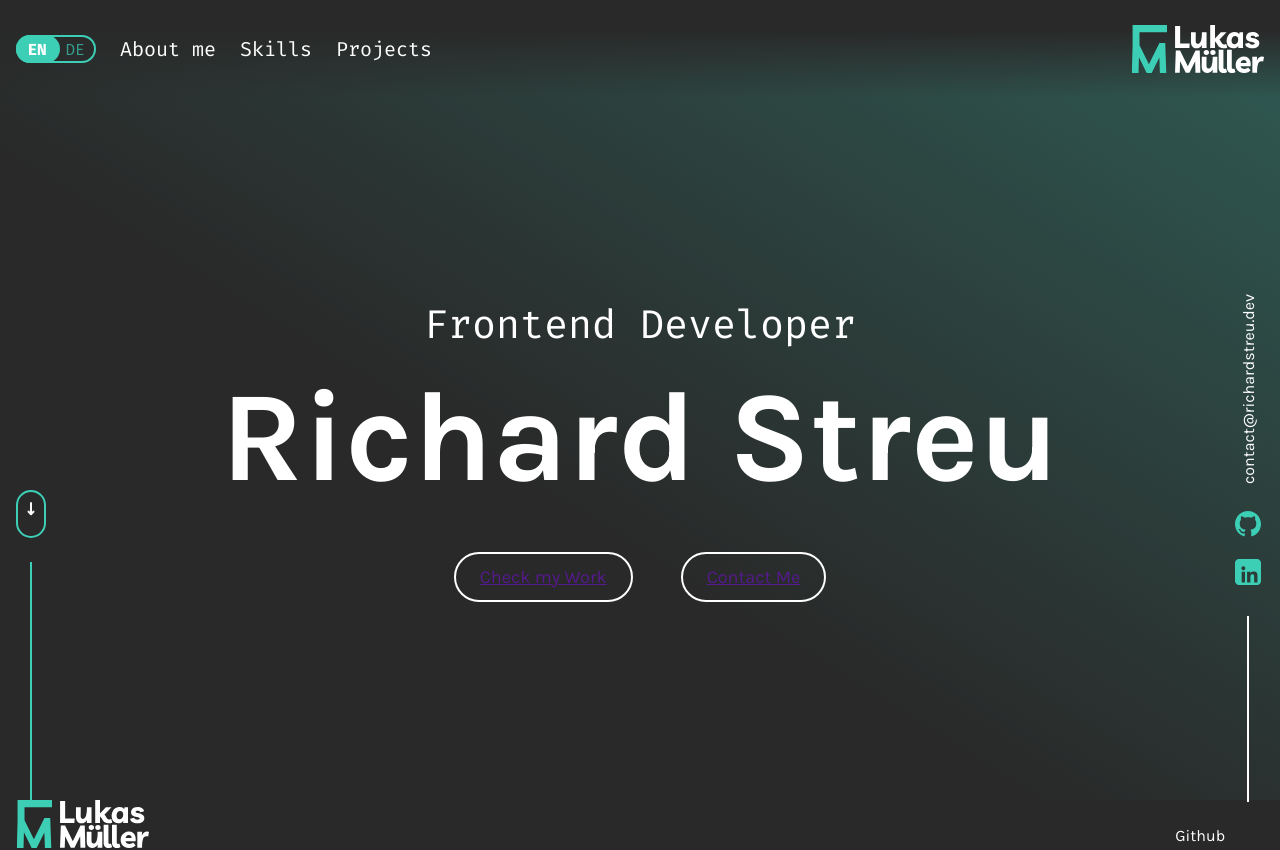
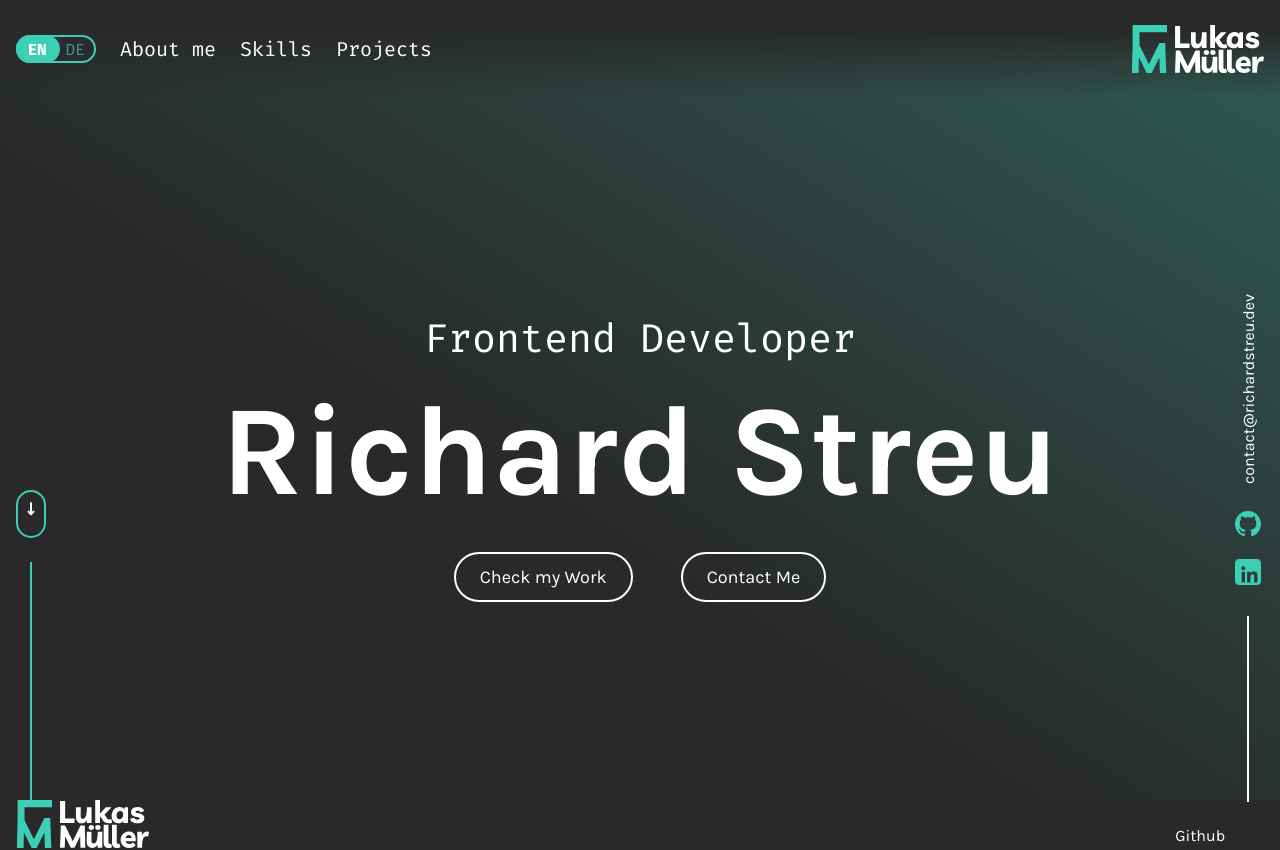
Before and after one commit to RichardStreu/portfolioAngular, an Angular app: page / in a window 1280 px wide. Shown: the top 850 px of the page. Built offline with nearby package versions, Linux system fonts and the light colour scheme.

Commit message:
set slide buttons in several component

```diff
--- a/src/app/components/slide-button/slide-button.component.scss
+++ b/src/app/components/slide-button/slide-button.component.scss
@@ -6,14 +6,13 @@ a {
   border-radius: 100vh;
   cursor: pointer;
   transition: all 0.2s ease-in-out;
+  text-decoration: none;
+  color: white;
+  font-family: "Karla", sans-serif;
+  font-size: 1.13rem;
 
   &:hover {
-    background-color: white;
-    color: $color-bgDark;
-  }
-
-  span {
-    font-size: 1.13rem;
-    font-family: "Karla", sans-serif;
+    border: 2px solid $color-hightLight;
+    color: $color-hightLight;
   }
 }
--- a/src/app/components/slide-button/slide-button.component.ts
+++ b/src/app/components/slide-button/slide-button.component.ts
@@ -10,6 +10,6 @@ import { Component, Input } from '@angular/core';
 export class SlideButtonComponent {
 
   @Input("text") text: string = "";
-  @Input("path") path: string = "";
+  @Input("path") path?: string = "";
 
 }
--- a/src/app/landing-page/sections/a-hero/a-hero.component.html
+++ b/src/app/landing-page/sections/a-hero/a-hero.component.html
@@ -6,8 +6,8 @@
       <p class="job">Frontend Developer</p>
       <p class="name">Richard Streu</p>
       <div>
-        <a href=""><span>Check my Work</span></a>
-        <a href=""><span>Contact Me</span></a>
+        <app-slide-button [path]="" [text]="'Check my Work'"></app-slide-button>
+        <app-slide-button [path]="" [text]="'Contact Me'"></app-slide-button>
       </div>
     </div>
     <app-arrow-right class="arrowRight"></app-arrow-right>
--- a/src/app/landing-page/sections/a-hero/a-hero.component.scss
+++ b/src/app/landing-page/sections/a-hero/a-hero.component.scss
@@ -1,9 +1,12 @@
 @import "../../../../styles.scss";
 
 .heroSection {
-  background: linear-gradient(to top right, rgba(61, 207, 182, 0) 40%, rgba(61, 207, 182, 0.3) 100%);
+  background: linear-gradient(
+    to top right,
+    rgba(61, 207, 182, 0) 40%,
+    rgba(61, 207, 182, 0.3) 100%
+  );
   height: 100dvh;
-
 
   .contentWrapper {
     position: relative;
@@ -45,29 +48,7 @@
       div {
         display: flex;
         gap: 48px;
-
-        a {
-          border: 2px solid white;
-          padding: 0.75rem 1.5rem;
-          border-radius: 100vh;
-          cursor: pointer;
-          transition: all 0.2s ease-in-out;
-
-          &:hover {
-            background-color: white;
-            color: $color-bgDark;
-          }
-
-          span {
-            font-size: 1.13rem;
-            font-family: "Karla", sans-serif;
-          }
-        }
       }
-
-
     }
-
-
   }
 }
--- a/src/app/landing-page/sections/a-hero/a-hero.component.ts
+++ b/src/app/landing-page/sections/a-hero/a-hero.component.ts
@@ -2,11 +2,12 @@ import { Component } from '@angular/core';
 import { HeaderComponent } from "../../../core/header/header.component";
 import { ArrowLeftComponent } from './arrow-left/arrow-left.component';
 import { ArrowRightComponent } from './arrow-right/arrow-right.component';
+import { SlideButtonComponent } from '../../../components/slide-button/slide-button.component';
 
 @Component({
   selector: 'app-a-hero',
   standalone: true,
-  imports: [HeaderComponent, ArrowLeftComponent, ArrowRightComponent],
+  imports: [HeaderComponent, ArrowLeftComponent, ArrowRightComponent, SlideButtonComponent],
   templateUrl: './a-hero.component.html',
   styleUrl: './a-hero.component.scss'
 })
```
